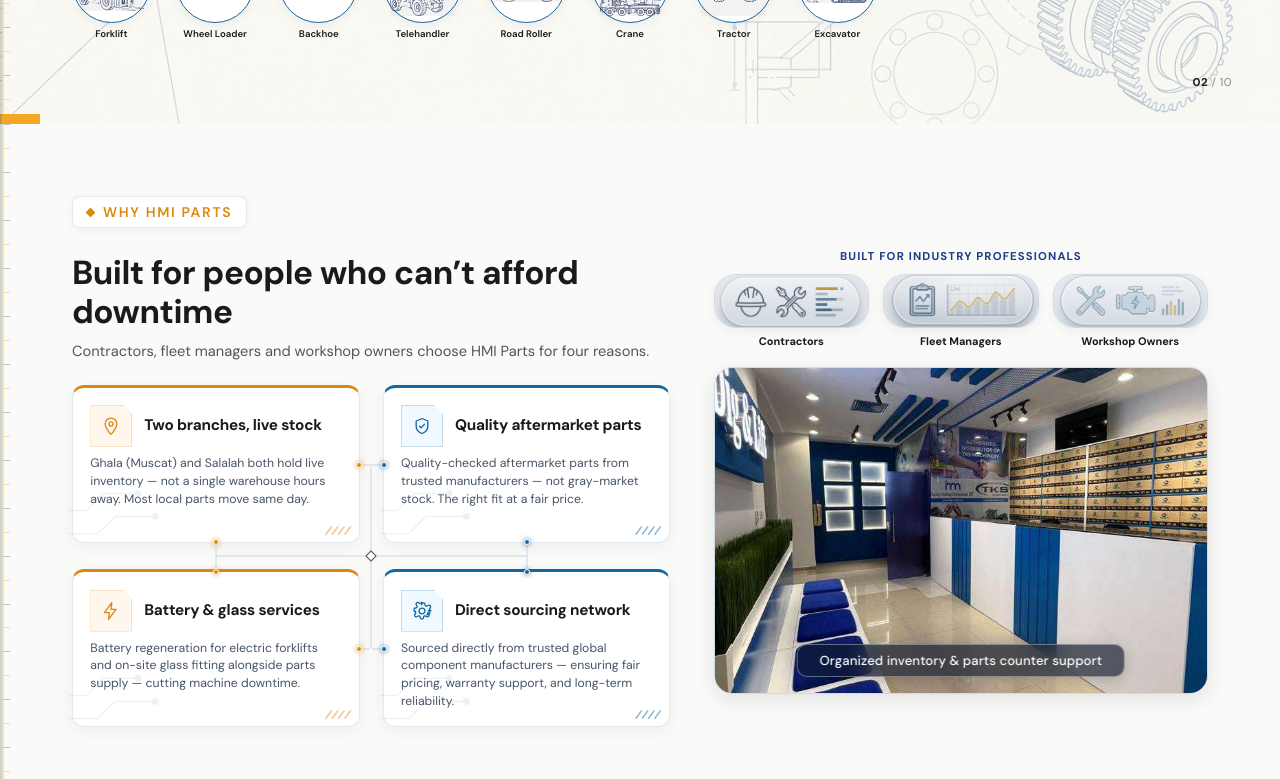
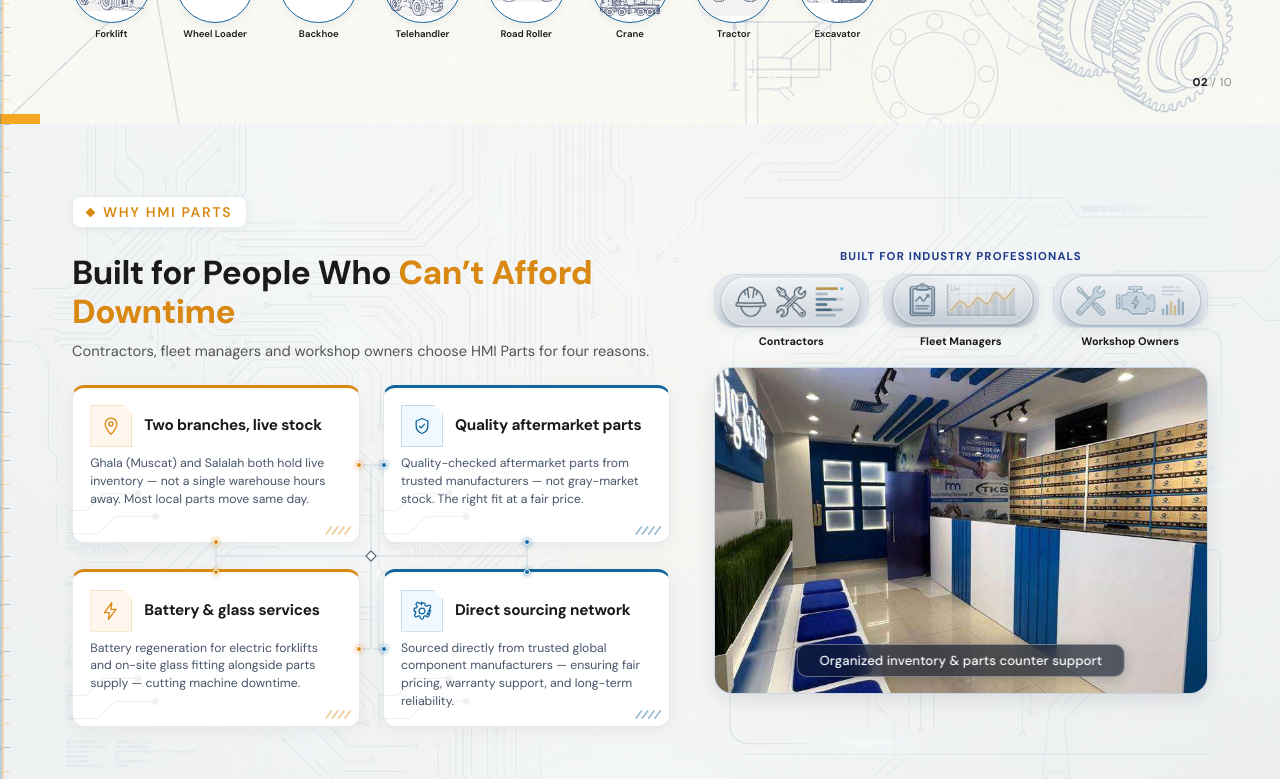
Before and after one commit to mzain-ali/business-profile-hmi, a Next.js app: page /print in a window 1280 px wide. Shown: the part 1340-2119 px from the top of the page. Built offline with nearby package versions, Linux system fonts and the light colour scheme.

Commit message:
feat: add whyus page background image, opacity, and headline styling

```diff
--- a/src/components/profile/WhyUsPage.module.css
+++ b/src/components/profile/WhyUsPage.module.css
@@ -1,3 +1,29 @@
+.whyUsShell {
+  position: relative;
+  overflow: hidden;
+  box-sizing: border-box;
+}
+
+.bgImageWrapper {
+  position: absolute;
+  top: 0;
+  left: 0;
+  right: 0;
+  bottom: 0;
+  width: 100%;
+  height: 100%;
+  z-index: 0;
+  pointer-events: none;
+}
+
+.bgImage {
+  width: 100%;
+  height: 100%;
+  object-fit: cover;
+  object-position: center right;
+  opacity: 0.3;
+}
+
 .eyebrowRow {
   position: relative;
   z-index: 20;
@@ -40,6 +66,11 @@
   margin-top: 4px;
   line-height: 1.18;
   color: var(--ink);
+}
+
+.accent {
+  color: var(--orange-deep);
+  font-weight: 800;
 }
 
 .sub {
--- a/src/components/profile/WhyUsPage.tsx
+++ b/src/components/profile/WhyUsPage.tsx
@@ -8,7 +8,17 @@
 
 export default function WhyUsPage() {
   return (
-    <PageShell pageNumber={3}>
+    <PageShell pageNumber={3} className={styles.whyUsShell}>
+      {/* Background Visual Image */}
+      <div className={styles.bgImageWrapper}>
+        {/* eslint-disable-next-line @next/next/no-img-element */}
+        <img
+          src="/assets/whyus/whyus-background.jpeg"
+          alt="Why Us background visual"
+          className={styles.bgImage}
+        />
+      </div>
+
       <div className={styles.eyebrowRow}>
         <div className={styles.eyebrowCard}>
           <span className={shapes.eyebrow}>
@@ -22,7 +32,10 @@
         {/* Left Column: Headings & 2x2 Cards Grid */}
         <div className={styles.leftCol}>
           <div className={styles.headWrap}>
-            <h2>{whyUs.headline}</h2>
+            <h2>
+              {whyUs.headline.plain}
+              <span className={styles.accent}>{whyUs.headline.accent}</span>
+            </h2>
             <p className={styles.sub}>{whyUs.sub}</p>
           </div>
 
--- a/src/lib/content.ts
+++ b/src/lib/content.ts
@@ -57,7 +57,10 @@
 
 export const whyUs = {
   eyebrow: "Why HMI Parts",
-  headline: "Built for people who can\u2019t afford downtime",
+  headline: {
+    plain: "Built for People Who ",
+    accent: "Can’t Afford Downtime",
+  },
   sub: "Contractors, fleet managers and workshop owners choose HMI Parts for four reasons.",
   cards: [
     { icon: "pin" as const, accent: "orange" as const, title: "Two branches, live stock", body: "Ghala (Muscat) and Salalah both hold live inventory \u2014 not a single warehouse hours away. Most local parts move same day." },
```
Also changed, not shown: public/assets/whyUs/whyus-background.jpeg (added), 1 other file (tests, documents, lock files or other folders).
